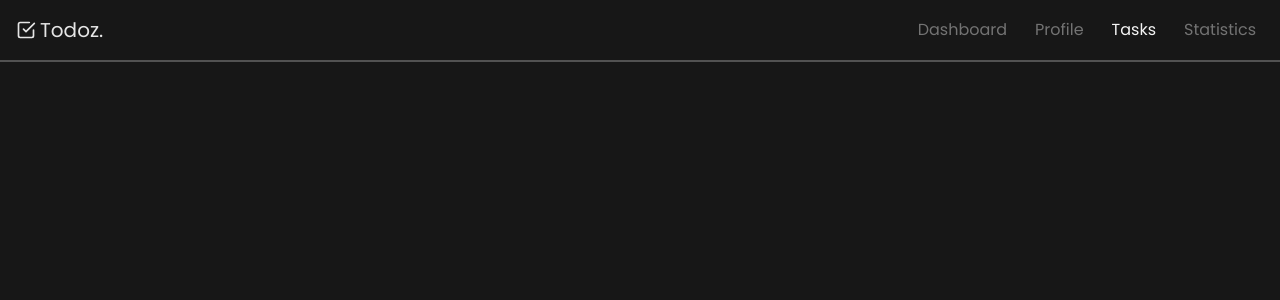
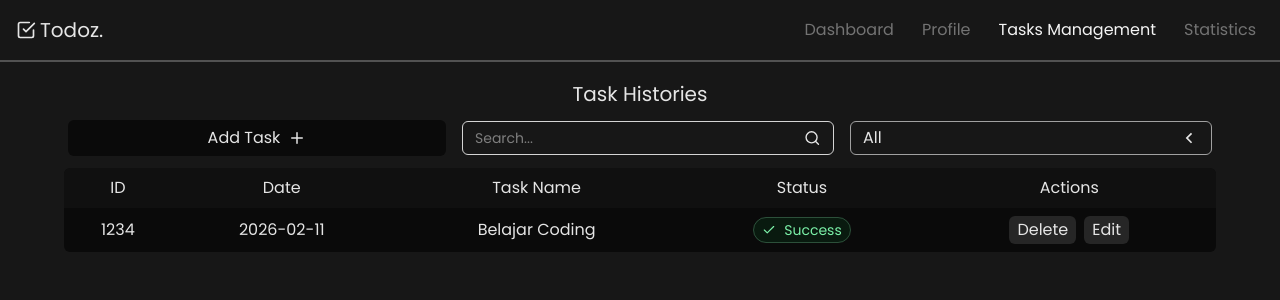
Before and after one commit to MazumalaAja/Todoz-FE, a React (Vite) app: page /tasks in a window 1280 px wide. Shown: the top 300 px of the page. Built offline with nearby package versions, Linux system fonts and the light colour scheme.

Commit message:
create task management page

```diff
--- a/data/tasks.json
+++ b/data/tasks.json
@@ -60,12 +60,36 @@
           "updatedAt": "2026-02-02"
      },
      {
+          "id": 334255,
+          "title": "Belajar Bela Diri",
+          "desc": "Belajar silat",
+          "progress": "0%",
+          "deadline": "",
+          "is_everyday": false,
+          "is_failed": false,
+          "is_completed": false,
+          "createdAt": "2026-02-03",
+          "updatedAt": "2026-02-03"
+     },
+     {
+          "id": 394255,
+          "title": "Belajar ESQ",
+          "desc": "Belajar tentang emosional spiritual quality",
+          "progress": "0%",
+          "deadline": "",
+          "is_everyday": false,
+          "is_failed": false,
+          "is_completed": false,
+          "createdAt": "2026-03-02",
+          "updatedAt": "2026-03-02"
+     },
+     {
           "id": 334055,
           "title": "Belajar Ngaji",
           "desc": "Baca Al Qur'an 5 Lembar",
           "progress": "0%",
           "deadline": "2026-02-12",
-          "is_everyday": true,
+          "is_everyday": false,
           "is_failed": false,
           "is_completed": false,
           "createdAt": "2026-02-11",
--- a/src/components/select.jsx
+++ b/src/components/select.jsx
@@ -3,7 +3,7 @@ import { act, useState } from "react";
 import { RiArrowLeftSLine } from "react-icons/ri";
 
 // ===== Code ======
-export default function Select({ data = [], value = "", selected, onClick }) {
+export default function Selectx({ data = [], value = "", selected, onClick }) {
      const [active, setActive] = useState(false)
      return (
           <>
@@ -15,7 +15,7 @@ export default function Select({ data = [], value = "", selected, onClick }) {
                     </div>
 
                     {/* ===== List Option */}
-                    {data && <ul className={`w-full ${active ? `p-2 h-max` : `h-0`} duration-200 overflow-hidden bg-neutral-950 backdrop-blur-sm  rounded-md left-0 absolute my-2 top-full`}>
+                    {data && <ul className={`w-full ${active ? `p-2 h-max` : `h-0`} duration-200 overflow-auto bg-neutral-950 backdrop-blur-sm  rounded-md left-0 absolute my-2 top-full`}>
                          {data.map((v, i) => (
                               <li onClick={() => {
                                    setActive(false);
--- a/src/components/tasksPlace.jsx
+++ b/src/components/tasksPlace.jsx
@@ -3,9 +3,10 @@ import { useState, useEffect } from "react";
 // ===== Imports =====
 import Checkbox from "./checkbox";
 import { RiProgress1Line, RiProgress2Line, RiProgress3Line, RiProgress4Line, RiProgress5Line, RiProgress6Line, RiProgress7Line, RiProgress8Line } from "react-icons/ri";
+import { data } from "react-router-dom";
 
 // ===== Tasks Place =====
-export default function TasksPlace({ label, date }) {
+export default function TasksPlace({ label, date, progressTask }) {
      // ===== Status =====
      const [checked, setChecked] = useState({
           progressSelected: false,
@@ -15,13 +16,13 @@ export default function TasksPlace({ label, date }) {
 
 
      // ===== Peogress Icons =====
-     const Progress = [RiProgress1Line, RiProgress2Line, RiProgress3Line, RiProgress4Line, RiProgress5Line, RiProgress6Line, RiProgress7Line, RiProgress8Line]
+     const Progress = [{ icon: RiProgress1Line, data: "0%" }, { icon: RiProgress2Line, data: "15%" }, { icon: RiProgress3Line, data: "30%" }, { icon: RiProgress4Line, data: "45%" }, { icon: RiProgress5Line, data: "65%" }, { icon: RiProgress6Line, data: "80%" }, { icon: RiProgress7Line, data: "95%" }, { icon: RiProgress8Line, data: "100%" }]
 
      // ===== Progress Selected =====
      const [selected, setSelected] = useState(0)
      const isSuccess = selected === 7;
 
-     const ProgressSelectedIcon = Progress[selected]
+     const ProgressSelectedIcon = Progress[selected].icon;
      return (
           <>
                {/* ===== Container ===== */}
@@ -43,25 +44,25 @@ export default function TasksPlace({ label, date }) {
 
                          {/* ===== Information4s ===== */}
                          <div>
-                              <h1 className={`${checked.success || isSuccess ? `line-through` : ``}`}>{label}</h1>
-                              <small className="text-neutral-400 text-sm">{date}</small>
+                              <h1 className={`${checked.success || isSuccess ? `line-through` : ``} px-2`}>{label}</h1>
+                              <small className={`${checked.success || isSuccess ? `text-green-300 bg-green-200/10` : `text-amber-300 bg-amber-600/10`} rounded-full px-3 text-sm`}>{date}</small>
                          </div>
                     </div>
 
                     {/* ===== Actions ===== */}
                     <div onClick={() => setChecked(prev => ({ ...prev, progressSelected: !prev.progressSelected }))} className="text-neutral-300 flex items-center gap-3 duration-200">
                          {!checked.success ?
-                              <ProgressSelectedIcon className={`text-3xl`} />
+                              <ProgressSelectedIcon className={`text-3xl ${isSuccess ? `text-green-300` : `text-amber-300`}`} />
                               :
-                              <RiProgress8Line className={`text-3xl`} />
+                              <RiProgress8Line className={`text-3xl text-green-300`} />
                          }
 
                          <div className={`${checked.progressSelected ? `w-max opacity-100` : `w-0 opacity-0`} duration-200 flex gap-3 overflow-hidden`}>
                               {!checked.success && Progress.map((Icon, i) => (
                                    <div key={i}>
-                                        <Icon onClick={() => {
+                                        <Icon.icon onClick={() => {
                                              setSelected(i)
-                                        }} className="text-3xl not-hover:opacity-30" />
+                                        }} className={`text-3xl not-hover:opacity-30`} />
                                    </div>
                               ))}
                          </div>
--- a/src/pages/home.jsx
+++ b/src/pages/home.jsx
@@ -4,7 +4,7 @@ import Navbar from "../components/navbar";
 import dataTasks from "../../data/tasks.json"
 import TasksPlace from "../components/tasksPlace";
 import { useEffect, useRef, useState } from "react";
-import Select from "../components/select";
+import Selectx from "../components/select";
 import { RiInboxFill, RiInfoI } from "react-icons/ri";
 import { FiInfo } from "react-icons/fi";
 
@@ -30,7 +30,7 @@ export default function HomePage() {
      const data = [
           { path: "/", label: "Dashboard", icon: FaHome },
           { path: "/profile", label: "Profile", icon: FaUser },
-          { path: "/tasks", label: "Tasks", icon: FaList },
+          { path: "/tasks", label: "Tasks Management", icon: FaList },
           { path: "/statistics", label: "Statistics", icon: FaChartBar },
      ]
 
@@ -59,7 +59,7 @@ export default function HomePage() {
 
      // ===== Filter Tasks =====
      function filterByTime() {
-          const result = dataTasks.filter(v => v.createdAt == `${selected.year}-${String(selected.month + 1).padStart(2, "0")}-${String(selected.date).padStart(2, "0")}`)
+          const result = dataTasks.filter(v => v.is_everyday || v.createdAt == `${selected.year}-${String(selected.month + 1).padStart(2, "0")}-${String(selected.date).padStart(2, "0")}`)
           if (result) {
                setMasterDataTasks(result);
           } else {
@@ -90,7 +90,7 @@ export default function HomePage() {
 
                          {/* ===== Handle Month ===== */}
                          <div>
-                              <Select onClick={handleClickMonth} selected={selected.month} value={new Date(selected.year, selected.month).toLocaleString("id-ID", { month: "long" })} data={month} />
+                              <Selectx onClick={handleClickMonth} selected={selected.month} value={new Date(selected.year, selected.month).toLocaleString("id-ID", { month: "long" })} data={month} />
                          </div>
 
                          {/* ===== Handle Year ===== */}
@@ -109,7 +109,7 @@ export default function HomePage() {
                     {/* ===== List Tasks ===== */}
                     <div className="w-full max-w-6xl mx-auto">
                          {masterDataTasks.length > 0 ? masterDataTasks.map((v, i) => (
-                              <TasksPlace key={i} label={v.title} date={v.updatedAt} />
+                              <TasksPlace progressTask={v.progress} key={i} label={v.title} date={v.updatedAt} />
                          ))
                               :
                               <div className="flex w-full max-w-4xl mx-auto text-center justify-center items-center flex-col gap-2 my-6 border-2 border-dashed border-neutral-400 p-5 rounded-lg">
--- a/src/pages/profile.jsx
+++ b/src/pages/profile.jsx
@@ -8,7 +8,7 @@ export default function ProfilePage() {
      const data = [
           { path: "/", label: "Dashboard", icon: FaHome },
           { path: "/profile", label: "Profile", icon: FaUser },
-          { path: "/tasks", label: "Tasks", icon: FaList },
+          { path: "/tasks", label: "Tasks Management", icon: FaList },
           { path: "/statistics", label: "Statistics", icon: FaChartBar },
      ]
      return (
--- a/src/pages/statistics.jsx
+++ b/src/pages/statistics.jsx
@@ -8,7 +8,7 @@ export default function StatisticsPage() {
      const data = [
           { path: "/", label: "Dashboard", icon: FaHome },
           { path: "/profile", label: "Profile", icon: FaUser },
-          { path: "/tasks", label: "Tasks", icon: FaList },
+          { path: "/tasks", label: "Tasks Management", icon: FaList },
           { path: "/statistics", label: "Statistics", icon: FaChartBar },
      ]
      return (
--- a/src/pages/tasks.jsx
+++ b/src/pages/tasks.jsx
@@ -1,6 +1,8 @@
 // ===== Imports =====
 import { FaChartBar, FaHome, FaList, FaUser } from "react-icons/fa";
 import Navbar from "../components/navbar";
+import { FiCalendar, FiCheck, FiPlus, FiSearch } from "react-icons/fi";
+import Selectx from "../components/select";
 
 // ===== Code =====
 export default function TasksPage() {
@@ -8,13 +10,68 @@ export default function TasksPage() {
      const data = [
           { path: "/", label: "Dashboard", icon: FaHome },
           { path: "/profile", label: "Profile", icon: FaUser },
-          { path: "/tasks", label: "Tasks", icon: FaList },
+          { path: "/tasks", label: "Tasks Management", icon: FaList },
           { path: "/statistics", label: "Statistics", icon: FaChartBar },
      ]
      return (
           <>
                <Navbar data={data} />
-               <div className={`bg-neutral-900 min-h-screen`}></div>
+               <div className={`bg-neutral-900 min-h-screen`}>
+                    {/* ===== Container ===== */}
+                    <div className="w-full max-w-6xl mx-auto py-20 space-y-2">
+                         {/* ===== Title ===== */}
+                         <div className="text-center text-xl text-neutral-200">
+                              <h1>Task Histories</h1>
+                         </div>
+
+                         <div className="flex justify-between gap-2 items-center">
+                              <button className="bg-neutral-950 flex-1 justify-center text-neutral-200 hover:bg-neutral-300/10 cursor-pointer m-1 flex items-center gap-2 py-1.5 px-4 rounded-md">
+                                   <span>Add Task</span>
+                                   <FiPlus className="text-lg" />
+                              </button>
+
+                              <div className="text-neutral-200 flex-1 flex text-sm items-center border m-1 border-neutral-300 p-1.5 px-3 rounded-md gap-3">
+                                   <input placeholder="Search..." type="text" className="focus:outline-0 w-full" />
+                                   <FiSearch className="text-lg" />
+                              </div>
+
+                              <Selectx value="All" data={["All", "Success", "Pending", "Failed"]} />
+                         </div>
+
+                         {/* ===== Table ===== */}
+                         <div className="w-full tables text-neutral-200 bg-neutral-950 rounded-md">
+                              <table className="border-collapse w-full text-center">
+                                   <thead className="">
+                                        <tr className="bg-neutral-900">
+                                             <td>ID</td>
+                                             <td>Date</td>
+                                             <td>Task Name</td>
+                                             <td>Status</td>
+                                             <td>Actions</td>
+                                        </tr>
+                                   </thead>
+
+                                   <tbody>
+                                        <tr>
+                                             <td>1234</td>
+                                             <td>2026-02-11</td>
+                                             <td>Belajar Coding</td>
+                                             <td>
+                                                  <span className="text-green-300 mx-auto text-sm bg-green-600/10 py-0.5 px-2 rounded-full outline outline-green-300/30 flex gap-2 items-center justify-center w-max">
+                                                       <FiCheck />
+                                                       <span>Success</span>
+                                                  </span>
+                                             </td>
+                                             <td className="flex gap-2 items-center  justify-center">
+                                                  <button className="bg-neutral-800 px-2 py-0.5 rounded-md hover:bg-neutral-600/30">Delete</button>
+                                                  <button className="bg-neutral-800 px-2 py-0.5 rounded-md hover:bg-neutral-600/30">Edit</button>
+                                             </td>
+                                        </tr>
+                                   </tbody>
+                              </table>
+                         </div>
+                    </div>
+               </div>
           </>
      )
 }
--- a/src/styles/global.css
+++ b/src/styles/global.css
@@ -13,3 +13,20 @@
 body {
      font-family: "poppins", Arial, Helvetica, sans-serif;
 }
+
+.tables {
+     @apply rounded-md overflow-auto
+}
+
+thead tr {
+     @apply bg-neutral-900/50
+}
+
+tbody tr {
+     @apply cursor-pointer
+}
+
+
+td {
+     @apply p-2
+}
```
